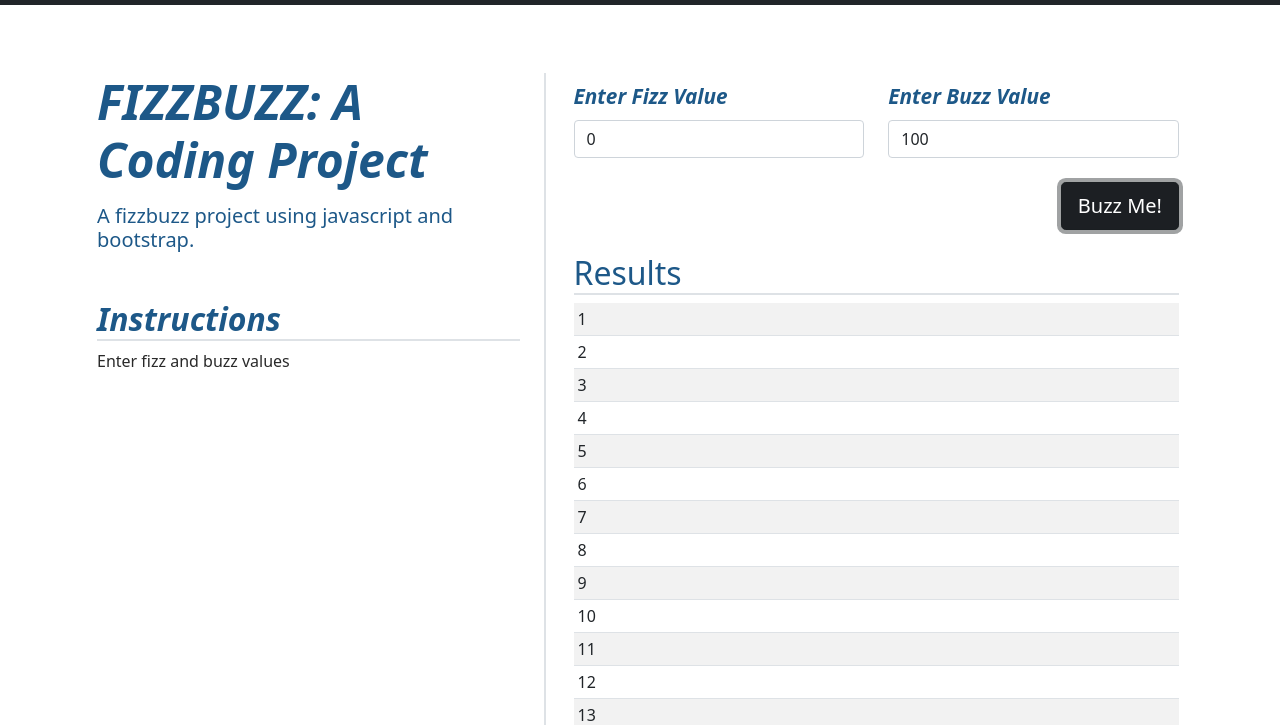
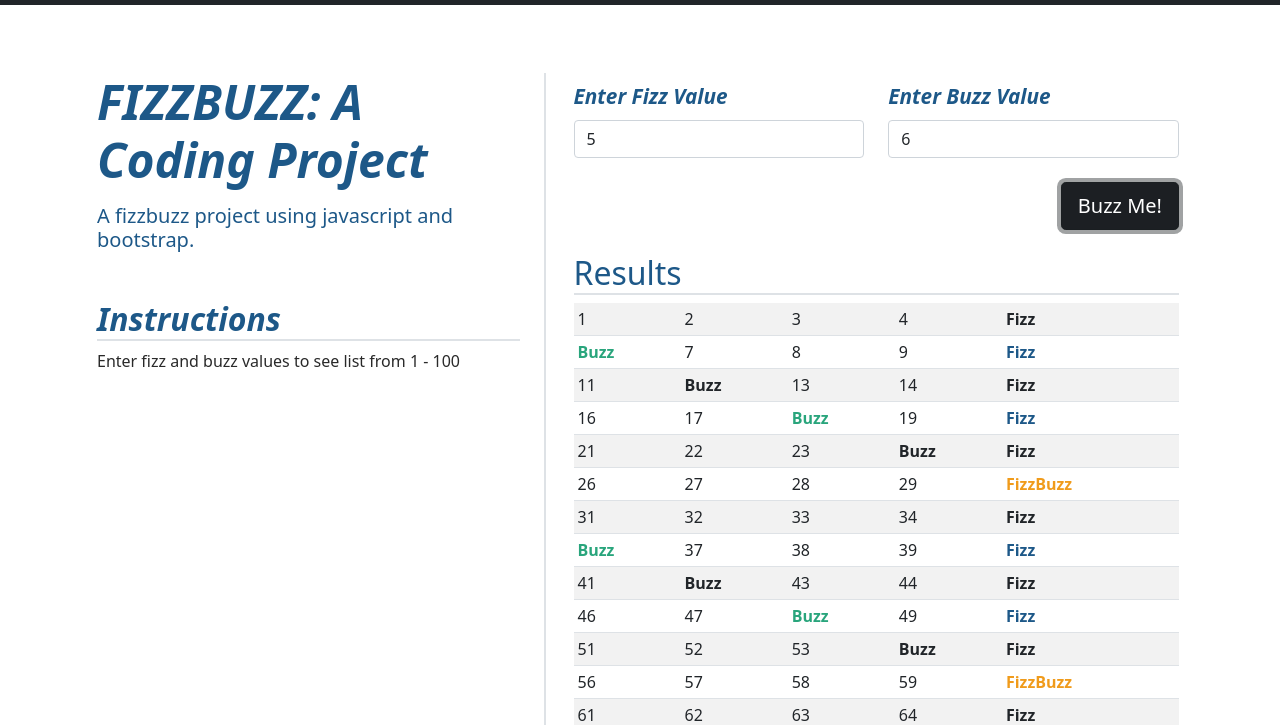
Before and after one commit to AndreasGuy54/FizzBuzz-js, a plain HTML site: page app.html in a window 1280 px wide. Both pictures are taken after a click on the button "Buzz Me!". Shown: the part 75-800 px from the top of the page. Drawn offline with nearby package versions, Linux system fonts and the light colour scheme.

Commit message:
Table Templating and Styles

```diff
--- a/app.html
+++ b/app.html
@@ -60,7 +60,7 @@
                         A fizzbuzz project using javascript and bootstrap.
                     </h4>
                     <h2 class="mt-5 border-2 border-bottom logoFont">Instructions</h2>
-                    <p>Enter fizz and buzz values</p>
+                    <p>Enter fizz and buzz values to see list from 1 - 100</p>
                 </div>
                 <div class="col-sm-7 col-md-7">
                     <div class="px-3 py-2">
@@ -69,12 +69,12 @@
                             <div class="col">
                                 <label for="fizzValue" class="form-label logoFont">Enter Fizz Value</label>
                                 <input id="fizzValue" type="number" class="form-control" placeholder="Fizz Value"
-                                    value="0" aria-label="Fizz Value">
+                                    value="5" aria-label="Fizz Value">
                             </div>
                             <div class="col">
                                 <label for="buzzValue" class="form-label logoFont">Enter Buzz Value</label>
                                 <input id="buzzValue" type="number" class="form-control" placeholder="Buzz Value"
-                                    value="100" aria-label="Buzz Value">
+                                    value="6" aria-label="Buzz Value">
                             </div>
                             <div class="col-12 mt-4 d-flex justify-content-lg-end justify-content-md-start">
                                 <button id="btnSubmit" type="button" onclick="getValues()" class="btn btn-dark btn-lg">Buzz Me!</button>
@@ -116,6 +116,16 @@
         </div>
     </footer>
 
+    <template id="fbTemplate">
+        <tr>
+            <td></td>
+            <td></td>
+            <td></td>
+            <td></td>
+            <td></td>
+        </tr>
+    </template>
+
     <!-- Bootstrap JS -->
     <script src="https://cdn.jsdelivr.net/npm/bootstrap@5.1.1/dist/js/bootstrap.bundle.min.js"
         integrity="sha384-/bQdsTh/da6pkI1MST/rWKFNjaCP5gBSY4sEBT38Q/9RBh9AH40zEOg7Hlq2THRZ" crossorigin="anonymous">
--- a/css/site.css
+++ b/css/site.css
@@ -86,17 +86,17 @@ pre[class*="language-"] {
     word-wrap: break-word;
 }
 
-.fizz {
+.Fizz {
     font-weight: bold;
     color: var(--primary-color);
 }
 
-.buzz {
+.Buzz {
     font-weight: bold;
-    color: var(--secondary-color);
+    color: rgb(41, 165, 124);
 }
 
-.fizzBuzz {
-    font-weight: bold;
-    color: crimson;
+.FizzBuzz {
+    font-weight: bolder;
+    color: rgb(240, 155, 27);
 }
--- a/js/site.js
+++ b/js/site.js
@@ -26,58 +26,34 @@ const fizzBuzz = (fizzValue, buzzValue) => {
 }
 
 // display the results and style the fizz, buzz and fizzbuzz values
-const displayValues = (fbValues, fizzValue, buzzValue) => {
-    let templateRows = '';
+const displayValues = (fbValues) => {
+    let tableBody = document.querySelector('#results');
+    let templateRow = document.querySelector('#fbTemplate');
 
-    fbValues.forEach(value => {
-        let className = '';
+    tableBody.innerHTML = "";
 
-        if (value === 'FizzBuzz') {
-            className = 'fizzBuzz';
-        } else if (value === 'Fizz') {
-            className = 'fizz'
-        } else if (value === 'Buzz') {
-            className = 'buzz'
-        }
-        templateRows += `<tr><td class="${className}">${value}</td></tr>`;
-    });
+    for (let i = 0; i < fbValues.length; i+=5) {
 
-    document.querySelector('#results').innerHTML = templateRows;
+        //selecting only the tds in the tr
+        let tableRow = document.importNode(templateRow.content, true);
+        let rowCols = tableRow.querySelectorAll('td');
 
+        // calculate which corresponding css class to add to the table data
+        rowCols[0].classList.add(fbValues[i])
+        rowCols[0].textContent = fbValues[i];
+
+        rowCols[1].classList.add(fbValues[i + 1])
+        rowCols[1].textContent = fbValues[i + 1];
+
+        rowCols[2].classList.add(fbValues[i + 2])
+        rowCols[2].textContent = fbValues[i + 2];
+
+        rowCols[3].classList.add(fbValues[i + 3])
+        rowCols[3].textContent = fbValues[i + 3];
+
+        rowCols[4].classList.add(fbValues[i + 4])
+        rowCols[4].textContent = fbValues[i + 4];
+
+        tableBody.appendChild(tableRow);
+    }
 }
-
-// // get the values from the inputs on the app page
-// const getValues = () => {
-//     let firstNum = parseInt(document.querySelector('#startValue').value)
-//     let lastNum = parseInt(document.querySelector('#endValue').value)
-
-//     let numbers = generateNumbers(firstNum, lastNum);
-
-//     displayNumbers(numbers);
-// }
-// // generate numbers from the start value to the end value
-// const generateNumbers = (startVal, endVal) => {
-//     let nums = [];
-
-//     for (let i = startVal; i <= endVal; i++) {
-//         nums.push(i);
-//     }
-//     return nums;
-// }
-
-// // Display the numbers and make even numbers bold
-// const displayNumbers = (nums) => {
-//     let templateRows = '';
-
-//     nums.forEach(num => {
-//         let className = '';
-
-//         if (num % 2 === 0) {
-//             className = 'even';
-//         }
-
-//         templateRows += `<tr><td class="${className}">${num}</td></tr>`;
-//     });
-
-//     document.querySelector('#results').innerHTML = templateRows;
-// }
```
